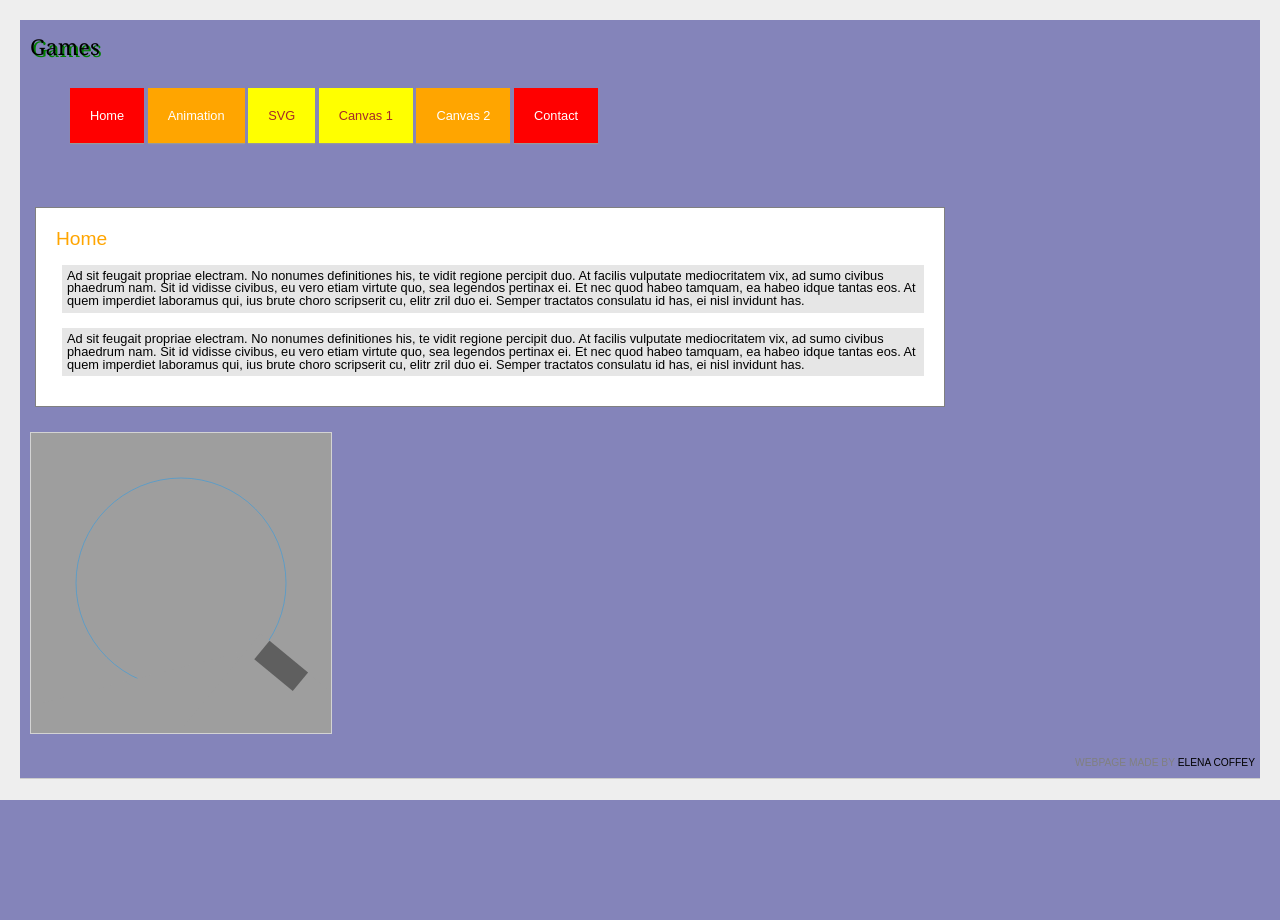
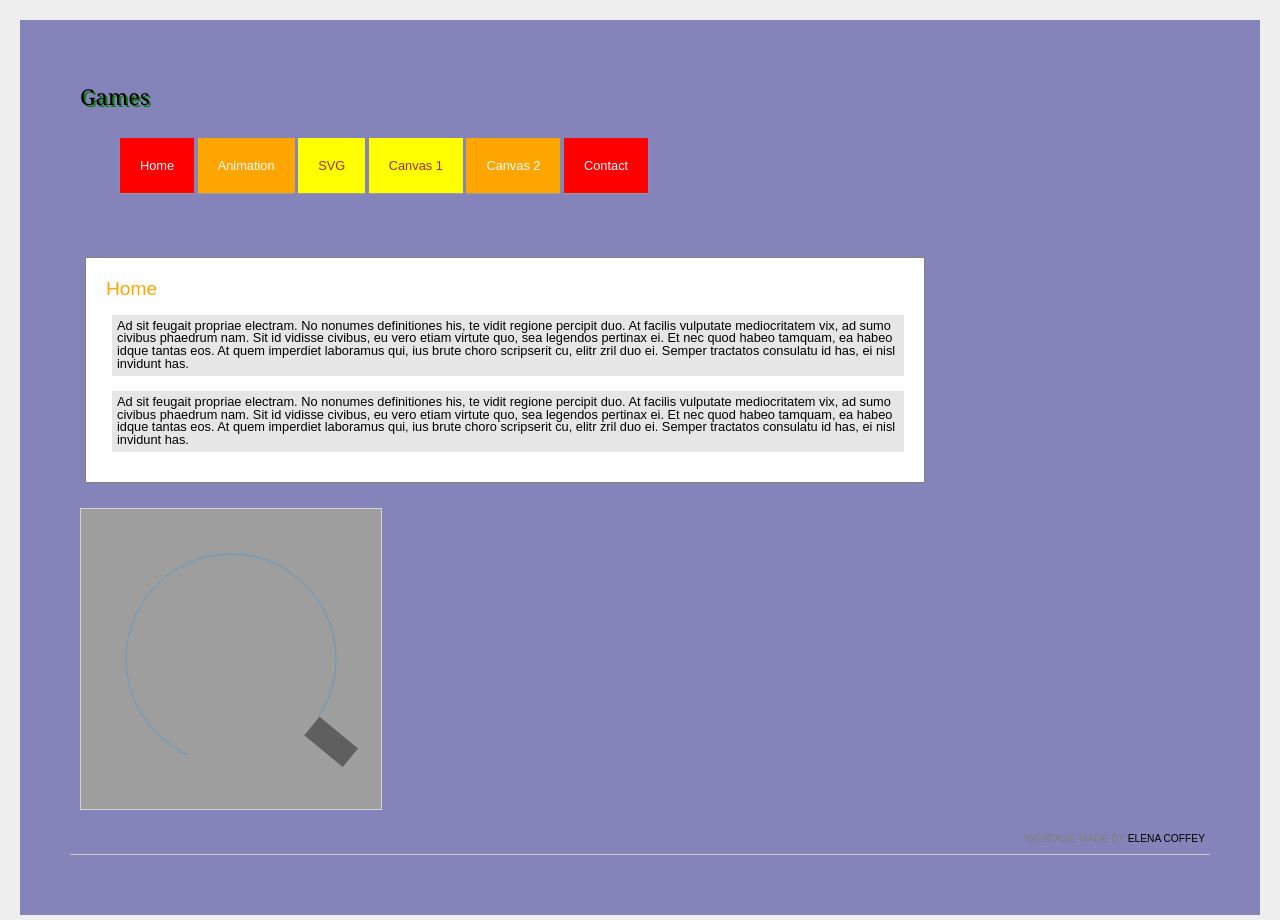
Before and after one commit to ElenaCoffey/Woodconstructors, a PHP site: page /games.html in a window 1280 px wide. Before the commit the page ends 800 px from the top, so only its background shows below. Run offline with PHP 8.4, Linux system fonts and the light colour scheme.

Commit message:
Update style.css

```diff
--- a/style.css
+++ b/style.css
@@ -18,7 +18,7 @@ body{    font-family: arial;
 #container { width: width;
 	     background-color: #8484BA;
              margin: 20px 20px 5px 20px;
-	     padding 50px;
+	     padding: 50px;
         }
 /* or on different lines like below */
 
```
